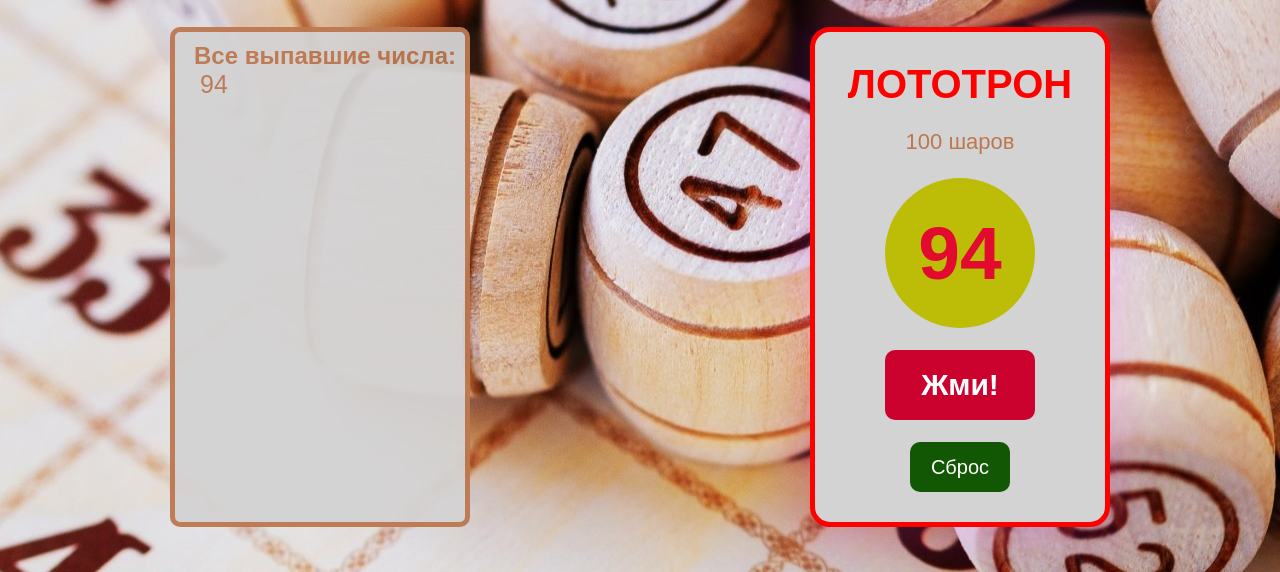
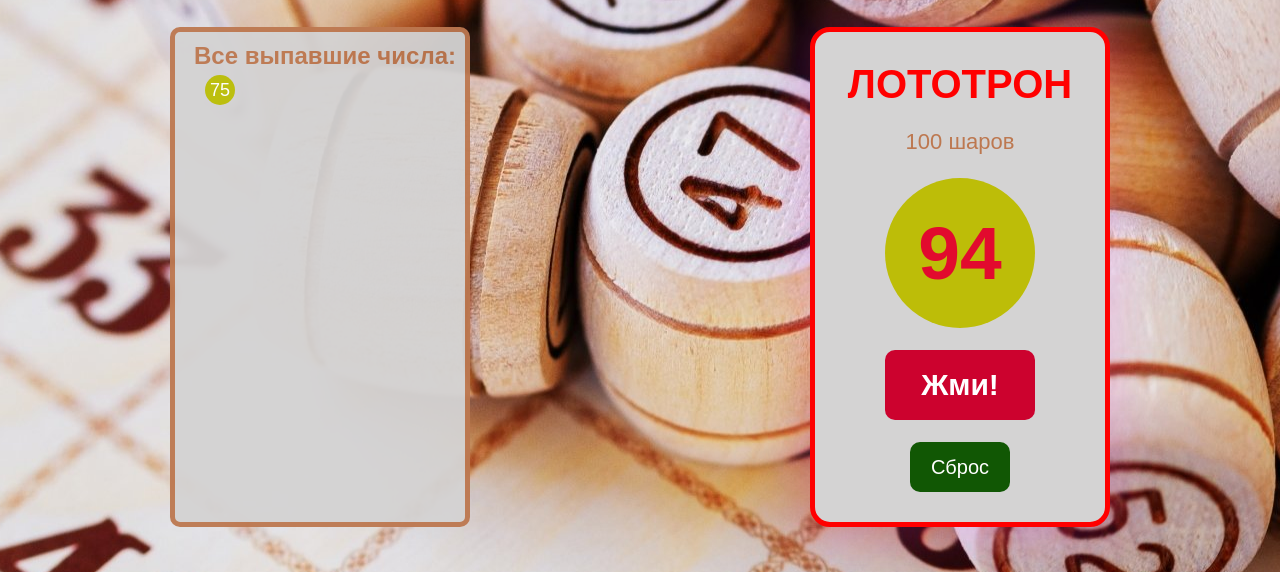
Before and after one commit to vitek2711/lotto, a plain HTML site: page index.html in a window 1280 px wide. Both pictures are taken after a click on the element "Жми!". Shown: the part 123-695 px from the top of the page. Drawn offline with Linux system fonts and the light colour scheme.

Commit message:
added circles

```diff
--- a/js.js
+++ b/js.js
@@ -65,18 +65,31 @@ function clear() {
 
 // Показ выпавшего номера
 button.addEventListener("click", () => {
-
+    // Щелчок по нажатию
     playAudio1();
+    // Показ выпавшего номера по щелчку
     number.innerHTML = numbersArray[0];
 
-    // Запсываем значения  в массив выбранных цифр
-    shownAllNumbers.push(numbersArray[0])
-    allnumbers.innerHTML = shownAllNumbers;
+    // Функция для добавления нового кружка с элементом массива
+function addCircle() {
+    // Проверяем, есть ли еще элементы в массиве
+    if (numbersArray.length > 0) {
+      // Создаем новый кружок
+      let circle = document.createElement('div');
+      circle.classList.add('circle');
+      circle.textContent = numbersArray.shift(); // Берем и удаляем первый элемент массива
+      allnumbers.appendChild(circle);
+    } else {
+      alert("Больше нет элементов для добавления!");
+    }
+  };
 
     //Удаляем первый элемент из массива
     numbersArray.shift(0);
     console.log(numbersArray)
+    addCircle()
 });
+
 
 
 //Очистка выпавшего номера
--- a/styles.css
+++ b/styles.css
@@ -129,6 +129,20 @@ body, html {
     opacity: 95%;
 }
 
+/* circle */
+.circle {
+  width: 30px;
+  height: 30px;
+  border-radius: 50%;
+  background-color: #bbbe04;
+  display: inline-flex;
+  justify-content: center;
+  align-items: center;
+  margin: 5px;
+  color: white;
+  font-size: 18px;
+}
+
 .place {
     width: 300px;
     height: 500px;
```
